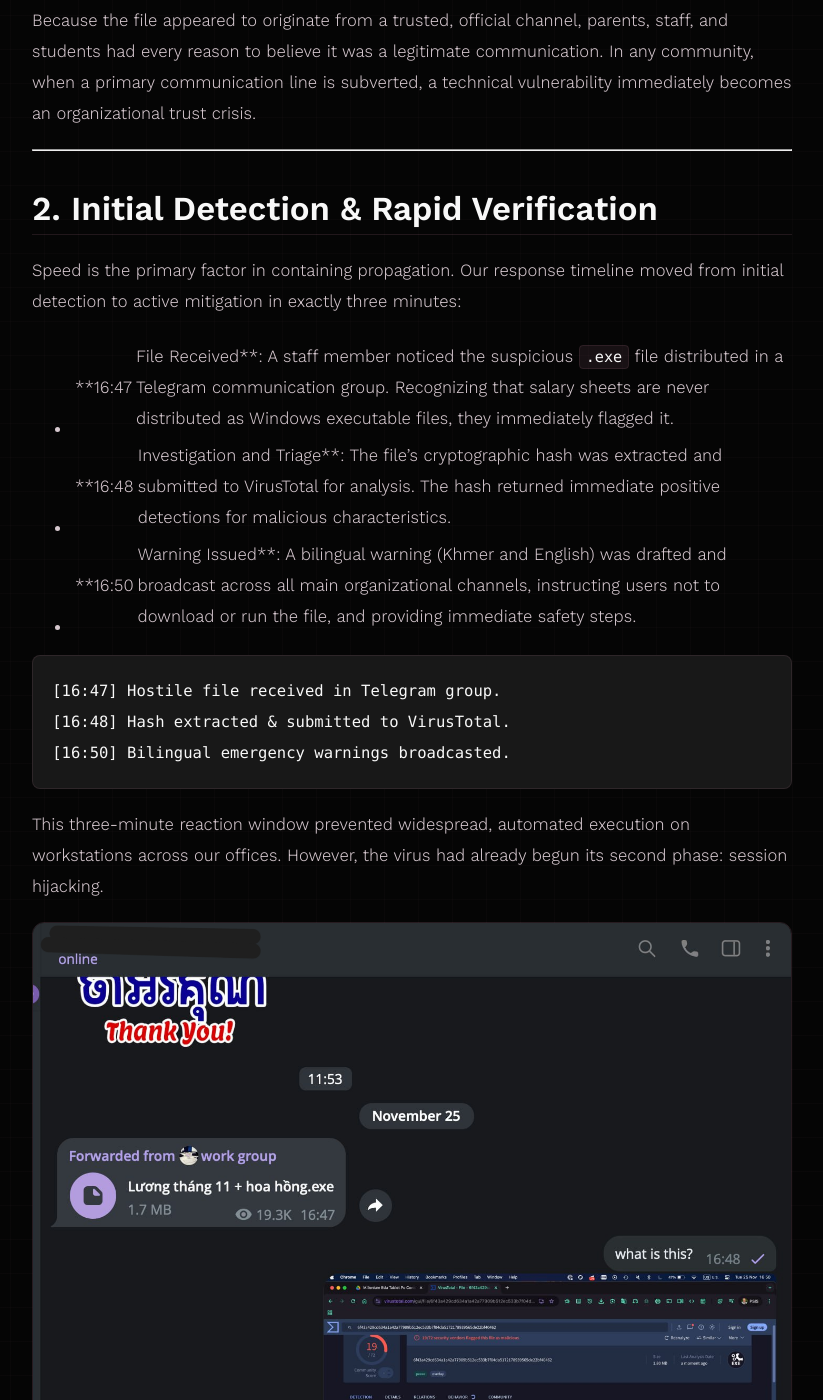
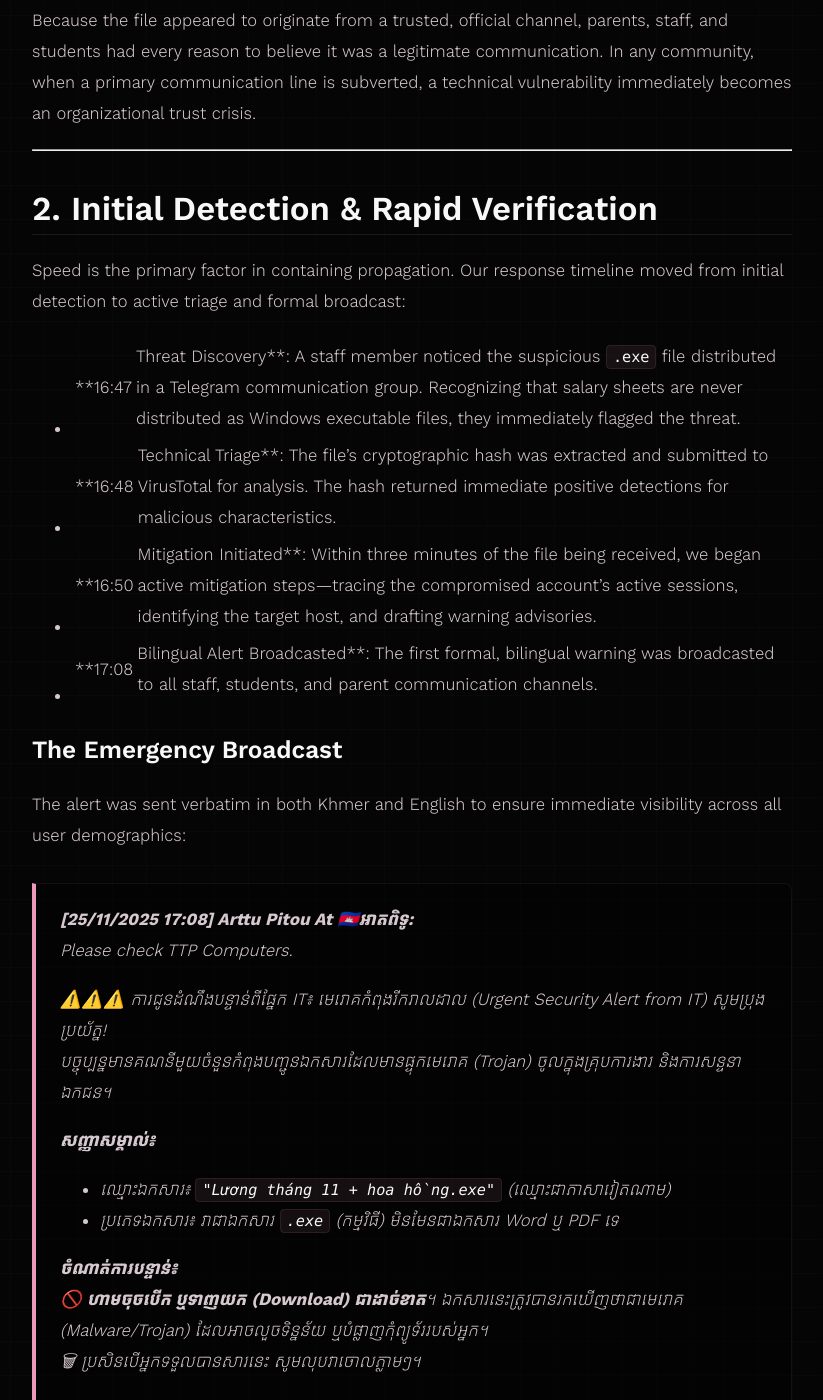
Before and after one commit to R2Pitou/R2Pitou, a Jekyll site: the page built from articles/security/salary-day-trojan/index.md, in a window 1280 px wide and 1400 px high, scrolled down 1549 px. Shown: the whole window, without its empty margins (228-1051 px from the left). Built offline with Jekyll 4.4.1, drawn with Linux system fonts in a browser that asks for light colours; some of the changed text lies outside the part shown.

Commit message:
fix(security): correct detection timeline and include verbatim bilingual warning message

````diff
--- a/articles/security/salary-day-trojan/index.md
+++ b/articles/security/salary-day-trojan/index.md
@@ -33,19 +33,55 @@ Because the file appeared to originate from a trusted, official channel, parents
 
 ## 2. Initial Detection & Rapid Verification
 
-Speed is the primary factor in containing propagation. Our response timeline moved from initial detection to active mitigation in exactly three minutes:
+Speed is the primary factor in containing propagation. Our response timeline moved from initial detection to active triage and formal broadcast:
 
-*   **16:47 | File Received**: A staff member noticed the suspicious `.exe` file distributed in a Telegram communication group. Recognizing that salary sheets are never distributed as Windows executable files, they immediately flagged it.
-*   **16:48 | Investigation and Triage**: The file’s cryptographic hash was extracted and submitted to VirusTotal for analysis. The hash returned immediate positive detections for malicious characteristics.
-*   **16:50 | Warning Issued**: A bilingual warning (Khmer and English) was drafted and broadcast across all main organizational channels, instructing users not to download or run the file, and providing immediate safety steps.
+*   **16:47 | Threat Discovery**: A staff member noticed the suspicious `.exe` file distributed in a Telegram communication group. Recognizing that salary sheets are never distributed as Windows executable files, they immediately flagged the threat.
+*   **16:48 | Technical Triage**: The file’s cryptographic hash was extracted and submitted to VirusTotal for analysis. The hash returned immediate positive detections for malicious characteristics.
+*   **16:50 | Mitigation Initiated**: Within three minutes of the file being received, we began active mitigation steps—tracing the compromised account's active sessions, identifying the target host, and drafting warning advisories.
+*   **17:08 | Bilingual Alert Broadcasted**: The first formal, bilingual warning was broadcasted to all staff, students, and parent communication channels.
 
-```text
-[16:47] Hostile file received in Telegram group.
-[16:48] Hash extracted & submitted to VirusTotal.
-[16:50] Bilingual emergency warnings broadcasted.
-```
+### The Emergency Broadcast
 
-This three-minute reaction window prevented widespread, automated execution on workstations across our offices. However, the virus had already begun its second phase: session hijacking.
+The alert was sent verbatim in both Khmer and English to ensure immediate visibility across all user demographics:
+
+> **[25/11/2025 17:08] Arttu Pitou At 🇰🇭អាតពិទូ:**
+> Please check TTP Computers.
+>
+> ⚠️⚠️⚠️ ការជូនដំណឹងបន្ទាន់ពីផ្នែក IT៖ មេរោគកំពុងរីករាលដាល (Urgent Security Alert from IT) សូមប្រុងប្រយ័ត្ន!
+> បច្ចុប្បន្នមានគណនីមួយចំនួនកំពុងបញ្ជូនឯកសារដែលមានផ្ទុកមេរោគ (Trojan) ចូលក្នុងគ្រុបការងារ និងការសន្ទនាឯកជន។
+>
+> **សញ្ញាសម្គាល់៖**
+> *   ឈ្មោះឯកសារ៖ `"Lương tháng 11 + hoa hồng.exe"` (ឈ្មោះជាភាសាវៀតណាម)
+> *   ប្រភេទឯកសារ៖ វាជាឯកសារ `.exe` (កម្មវិធី) មិនមែនជាឯកសារ Word ឬ PDF ទេ
+>
+> **ចំណាត់ការបន្ទាន់៖**
+> 🚫 **ហាមចុចបើក ឬទាញយក (Download) ជាដាច់ខាត**។ ឯកសារនេះត្រូវបានរកឃើញថាជាមេរោគ (Malware/Trojan) ដែលអាចលួចទិន្នន័យ ឬបំផ្លាញកុំព្យូទ័ររបស់អ្នក។
+> 🗑 ប្រសិនបើអ្នកទទួលបានសារនេះ សូមលុបវាចោលភ្លាមៗ។
+>
+> 🚨 **ប្រសិនបើអ្នកបានច្រឡំចុចបើកឯកសារនេះ៖**
+> 1. **ផ្តាច់អ៊ីនធឺណិតភ្លាមៗ**៖ បិទ Wi-Fi ឬដកខ្សែ LAN ចេញពីកុំព្យូទ័ររបស់អ្នកជាបន្ទាន់។
+> 2. **ទាក់ទងមកខ្ញុំជាបន្ទាន់**៖ សូមឆាតមកខ្ញុំតាមរយៈតំណភ្ជាប់នេះ ដើម្បីឱ្យខ្ញុំជួយដោះស្រាយ 👉 https://t.me/atpitou
+> 3. **ប្តូរពាក្យសម្ងាត់ (Passwords)**៖ ប្រើប្រាស់ទូរស័ព្ទដៃដើម្បីប្តូរលេខសម្ងាត់ Telegram និង Email របស់អ្នក (ហាមប្តូរនៅលើកុំព្យូទ័រដែលឆ្លងមេរោគ)។
+>
+> ***
+>
+> ⚠️ **URGENT IT SECURITY ALERT: Trojan Virus Circulating**
+> Please be extremely careful. There is a malicious file currently being forwarded in Telegram groups and private chats.
+>
+> **How to identify it:**
+> *   Filename: `"Lương tháng 11 + hoa hồng.exe"`
+> *   File Type: Note that it ends in `.exe`. This is an executable program, NOT a document.
+>
+> **What you must do:**
+> 🚫 **DO NOT CLICK, OPEN, or DOWNLOAD this file**. Security scans confirm this is a Trojan/Malware. Opening it will infect your computer and compromise your data.
+> 🗑 If you see this message, delete it immediately.
+>
+> 🚨 **IF YOU ACCIDENTALLY OPENED THE FILE:**
+> 1. **Disconnect from the Internet IMMEDIATELY**: Turn off Wi-Fi or unplug your Ethernet cable.
+> 2. **Contact IT Support Immediately**: Message me directly at this link for assistance 👉 https://t.me/atpitou
+> 3. **Change Your Passwords**: Using your PHONE (not the computer), change your Telegram and Email passwords immediately.
+
+This rapid reaction window prevented widespread, automated execution on workstations across our offices. However, the virus had already begun its second phase: session hijacking.
 
 ![Initial Telegram distribution showing the malicious payload sent from a trusted parent communication channel](/articles/security/salary-day-trojan/telegram-outbreak.png)
 
````
